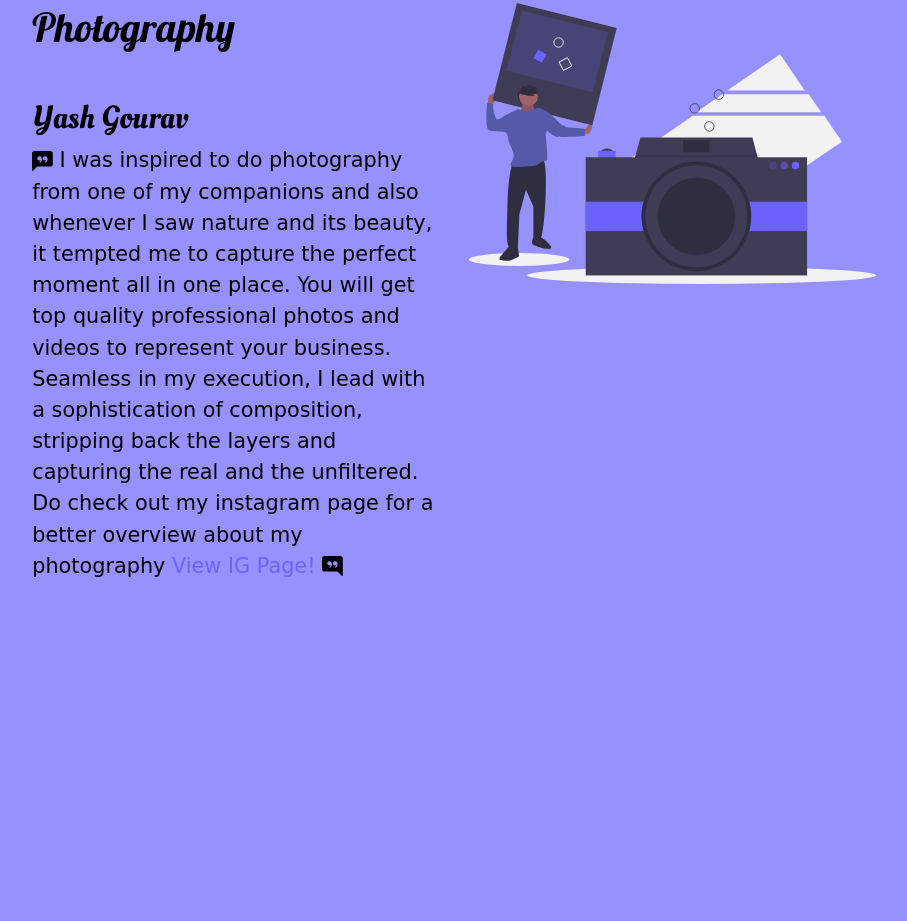
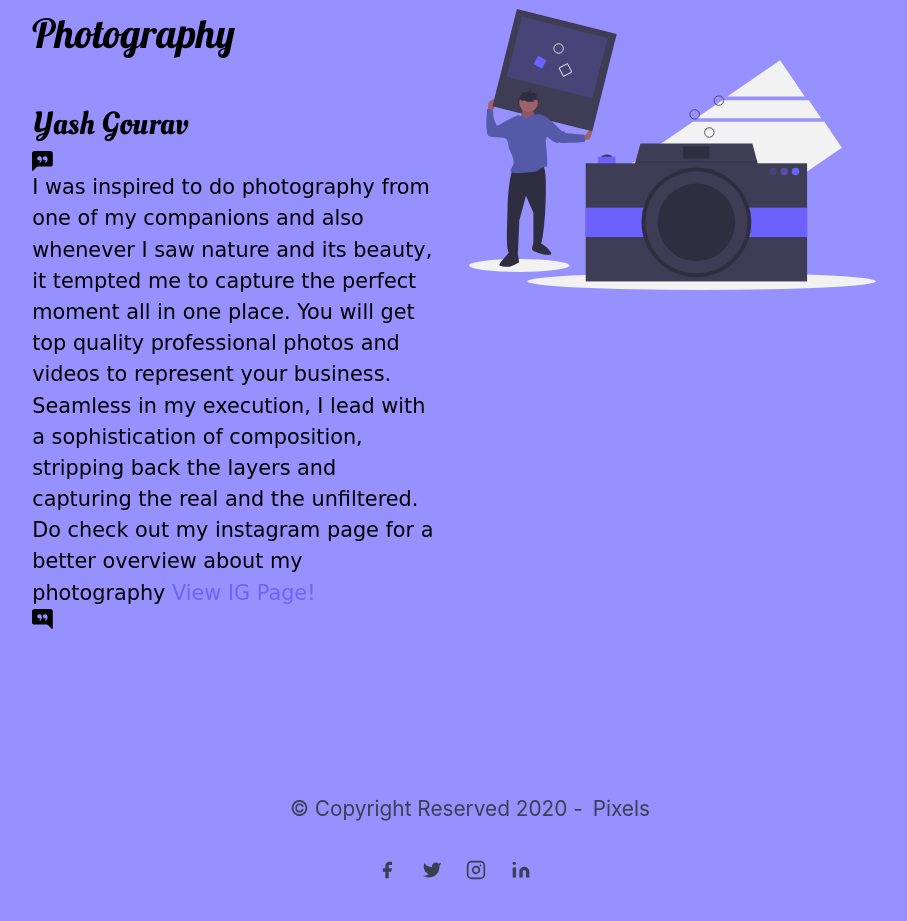
Before and after one commit to animesh28/Pixels, a plain HTML site: page about.html in a window 1280 px wide. Shown: the part 1629-2550 px from the top of the page, without its empty margins (186-1093 px from the left). Before the commit the page ends 2211 px from the top, so only its background shows below. Drawn offline with nearby package versions, Linux system fonts and the light colour scheme; a web font is replaced by a local one.

Commit message:
Footer About

```diff
--- a/about.html
+++ b/about.html
@@ -4,6 +4,7 @@
 	<title>About Us</title>
 	<meta charset="utf-8">
     <meta name="viewport" content="width=device-width, initial-scale=1, shrink-to-fit=no">
+    <link href="https://unpkg.com/tailwindcss@^1.0/dist/tailwind.min.css" rel="stylesheet">
     <script src="https://code.jquery.com/jquery-3.5.1.slim.min.js"></script>
 	<script src="https://cdn.jsdelivr.net/npm/popper.js@1.16.0/dist/umd/popper.min.js"></script>
 	<script src="https://stackpath.bootstrapcdn.com/bootstrap/4.5.0/js/bootstrap.min.js"></script>
@@ -74,7 +75,7 @@
 				</span>
 				</div>
 			</div>
-			<div class="row">
+			<div class="row" style="margin-bottom: 20vh;">
 				<div class="web_design col-xl-6 col-lg-6">
 				<h2>Photography</h2>
 				<h3>Yash Gourav</h3>
@@ -92,6 +93,38 @@
 					<img src="images/camera.svg" alt="Web Design">
 				</div>
 			</div>
+			<footer class="text-gray-700 body-font">
+			  <div class="container-fluid px-5 py-8 mx-auto sm:flex-row flex-col">
+			    <center><p class="sm:ml-4 sm:pl-4 sm:py-2 sm:mt-0 mt-4">&copy; Copyright Reserved 2020 -
+			      <a style="text-decoration: none;" href="index.html" class="ml-1 text-gray-700" rel="noopener noreferrer" target="_blank">Pixels</a>
+			    </p>
+			    <span class="inline-flex sm:ml-auto sm:mt-0 mt-4 justify-center sm:justify-start">
+			      <a class="text-gray-500">
+			        <svg fill="currentColor" stroke-linecap="round" stroke-linejoin="round" stroke-width="2" class="w-5 h-5" viewBox="0 0 24 24">
+			          <path d="M18 2h-3a5 5 0 00-5 5v3H7v4h3v8h4v-8h3l1-4h-4V7a1 1 0 011-1h3z"></path>
+			        </svg>
+			      </a>
+			      <a class="ml-3 text-gray-500">
+			        <svg fill="currentColor" stroke-linecap="round" stroke-linejoin="round" stroke-width="2" class="w-5 h-5" viewBox="0 0 24 24">
+			          <path d="M23 3a10.9 10.9 0 01-3.14 1.53 4.48 4.48 0 00-7.86 3v1A10.66 10.66 0 013 4s-4 9 5 13a11.64 11.64 0 01-7 2c9 5 20 0 20-11.5a4.5 4.5 0 00-.08-.83A7.72 7.72 0 0023 3z"></path>
+			        </svg>
+			      </a>
+			      <a class="ml-3 text-gray-500">
+			        <svg fill="none" stroke="currentColor" stroke-linecap="round" stroke-linejoin="round" stroke-width="2" class="w-5 h-5" viewBox="0 0 24 24">
+			          <rect width="20" height="20" x="2" y="2" rx="5" ry="5"></rect>
+			          <path d="M16 11.37A4 4 0 1112.63 8 4 4 0 0116 11.37zm1.5-4.87h.01"></path>
+			        </svg>
+			      </a>
+			      <a class="ml-3 text-gray-500">
+			        <svg fill="currentColor" stroke="currentColor" stroke-linecap="round" stroke-linejoin="round" stroke-width="0" class="w-5 h-5" viewBox="0 0 24 24">
+			          <path stroke="none" d="M16 8a6 6 0 016 6v7h-4v-7a2 2 0 00-2-2 2 2 0 00-2 2v7h-4v-7a6 6 0 016-6zM2 9h4v12H2z"></path>
+			          <circle cx="4" cy="4" r="2" stroke="none"></circle>
+			        </svg>
+			      </a>
+			    </span>
+			</center>
+			  </div>
+			</footer>
 	</div>
 </div>
 
--- a/css/about.css
+++ b/css/about.css
@@ -125,8 +125,6 @@ img.about_cover{
 }
 /*Footer*/
 footer{
-	margin-top:45vh;
-	color: #fff !important;
 	font-size: 1.3rem;
 }
 footer div{
@@ -135,3 +133,6 @@ footer div{
 span.inline-flex{
 	margin-top: 0px !important;
 }
+.text-gray-500 svg{
+	display: inline;
+}
```
